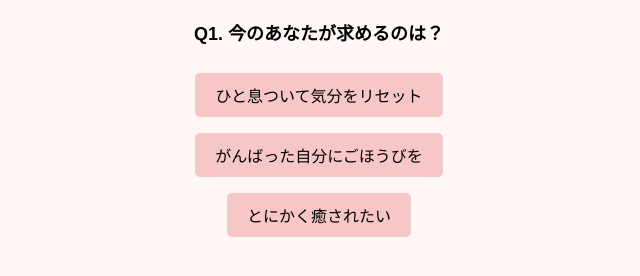
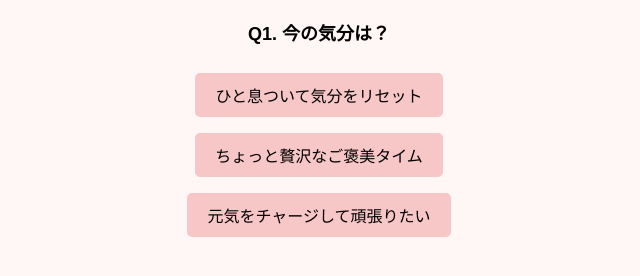
Before and after one commit to chateraise-sv/parfait-diagnosis, a plain HTML site: page index.html in a window 1280 px wide. Shown: the part 108-384 px from the top of the page, without its empty margins (321-961 px from the left). Drawn offline with Linux system fonts and the light colour scheme.

Commit message:
Update index.html

```diff
--- a/index.html
+++ b/index.html
@@ -21,40 +21,39 @@
   <script>
     const questions = [
       {
-        text: "Q1. 今のあなたが求めるのは？",
+        text: "Q1. 今の気分は？",
         choices: [
-          { text: "ひと息ついて気分をリセット", value: "refresh" },
-          { text: "がんばった自分にごほうびを", value: "reward" },
-          { text: "とにかく癒されたい", value: "healing" }
+          { text: "ひと息ついて気分をリセット", value: "berry" },
+          { text: "ちょっと贅沢なご褒美タイム", value: "choco" },
+          { text: "元気をチャージして頑張りたい", value: "pine" }
         ]
       },
       {
-        text: "Q2. デザートに求める食感は？",
+        text: "Q2. 気になる食感は？",
         choices: [
-          { text: "ぷるん、つるんと軽やか", value: "fruity" },
-          { text: "とろ〜り、やさしい口どけ", value: "creamy" },
-          { text: "しっかり濃厚、満足感たっぷり", value: "rich" }
+          { text: "ぷるん、つるんと軽やか", value: "pine" },
+          { text: "とろ〜り、やさしい口どけ", value: "berry" },
+          { text: "しっかり濃厚で満足感重視", value: "choco" }
         ]
       },
       {
-        text: "Q3. あなたをスイーツに例えるなら？",
+        text: "Q3. あなたの性格は？",
         choices: [
-          { text: "小悪魔系でちょっと刺激的", value: "type_a" },
-          { text: "癒し系でほんわか", value: "type_b" },
-          { text: "元気いっぱいポジティブ", value: "type_c" }
+          { text: "癒し系でほんわか", value: "pine" },
+          { text: "小悪魔系でちょっと刺激的", value: "choco" },
+          { text: "元気いっぱいポジティブ", value: "berry" }
         ]
       }
     ];
 
     const results = {
-      "refresh_fruity_type_c": "あなたにおすすめは… Dessert パルフェ ベリー・ルージュ！\n気分をリフレッシュできる爽やかさが魅力♪",
-      "healing_creamy_type_b": "あなたにおすすめは… Dessert パルフェ パイン＆オレンジ！\nやさしい甘さで心もほぐれる癒しのひととき♪",
-      "reward_rich_type_a": "あなたにおすすめは… Dessert パルフェ ショコラ・キャラメル！\nがんばったあなたに贈る、ご褒美デザート♡",
-      "default": "あなたにぴったりのパルフェは… Dessert パルフェ ベリー・ルージュ！\nどんな気分にも寄り添う、頼れる味わいです♪"
+      "berry": "あなたにおすすめは… Dessert パルフェ ベリー・ルージュ！\n気分をリフレッシュしたいあなたにぴったりの爽やかデザート♡",
+      "choco": "あなたにおすすめは… Dessert パルフェ ショコラ・キャラメル！\nごほうび気分に浸れる、濃厚で贅沢な一品♪",
+      "pine": "あなたにおすすめは… Dessert パルフェ パイン＆オレンジ！\nトロピカルな果実感が、癒しの時間を彩ります☀"
     };
 
     let currentQuestion = 0;
-    let answers = [];
+    let score = { berry: 0, choco: 0, pine: 0 };
 
     function showQuestion() {
       const q = questions[currentQuestion];
@@ -69,7 +68,7 @@
     }
 
     function answerQuestion(value) {
-      answers.push(value);
+      score[value]++;
       currentQuestion++;
       if (currentQuestion < questions.length) {
         showQuestion();
@@ -79,11 +78,10 @@
     }
 
     function showResult() {
-      const key = `${answers[0]}_${answers[1]}_${answers[2]}`;
-      const resultText = results[key] || results["default"];
+      const best = Object.entries(score).sort((a, b) => b[1] - a[1])[0][0];
       document.getElementById("quiz").classList.add("hidden");
       const resultDiv = document.getElementById("result");
-      resultDiv.textContent = resultText;
+      resultDiv.textContent = results[best];
       resultDiv.classList.remove("hidden");
     }
 
```
